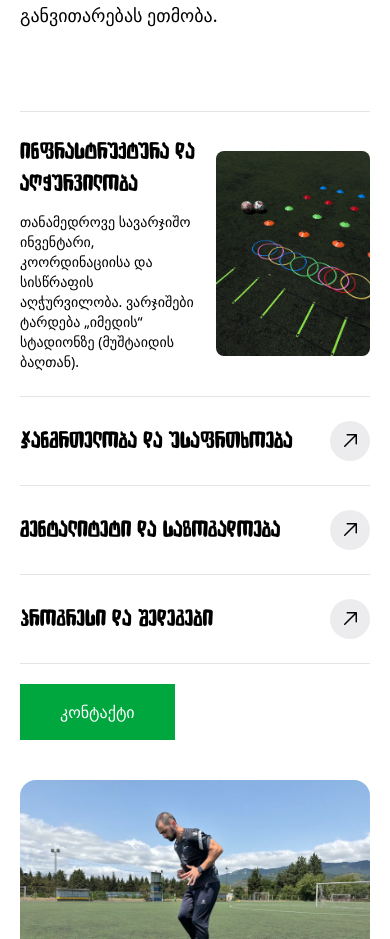
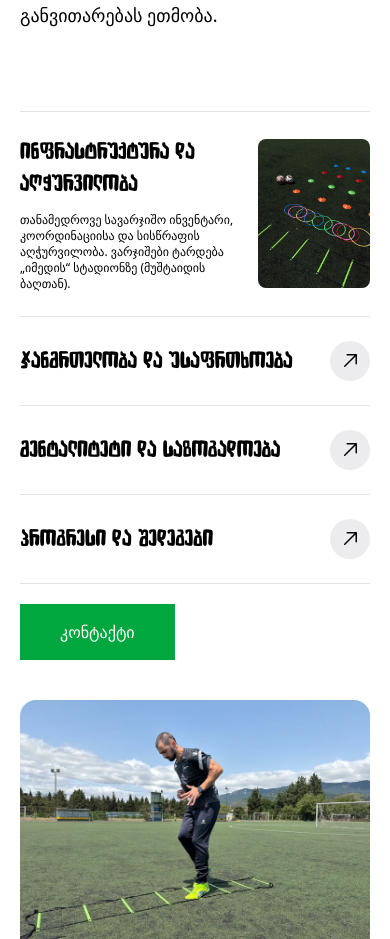
Before and after one commit to Tornike28-AT/academy, a Next.js app: page / in a window 390 px wide. Shown: the part 2660-3599 px from the top of the page. Built offline with nearby package versions, Linux system fonts and the light colour scheme.

Commit message:
ref:font fix - offers-section

```diff
--- a/components/offer-cards/Cards.jsx
+++ b/components/offer-cards/Cards.jsx
@@ -67,10 +67,10 @@ const Cards = () => {
                 className={`bg-zinc-400/20 rounded-full p-2 ml-auto shrink-0 ${activeCard === card.id? "hidden" : ""}`}
               />
             </div>
-            {activeCard === card.id && <p className="text-sm lg:text-lg">{card.desc}</p>}
+            {activeCard === card.id && <p className="text-xs sm:text-sm xl:text-lg">{card.desc}</p>}
           </div>
 
-          {activeCard === card.id && <Image src={card.imgUrl} width={154} height={220} loading="eager" alt={card.alt} className=" rounded-lg" />}
+          {activeCard === card.id && <Image src={card.imgUrl} width={154} height={220} loading="eager" alt={card.alt} className=" max-md:max-w-28 rounded-lg" />}
         </motion.div>
       ))}
     </div>
```
